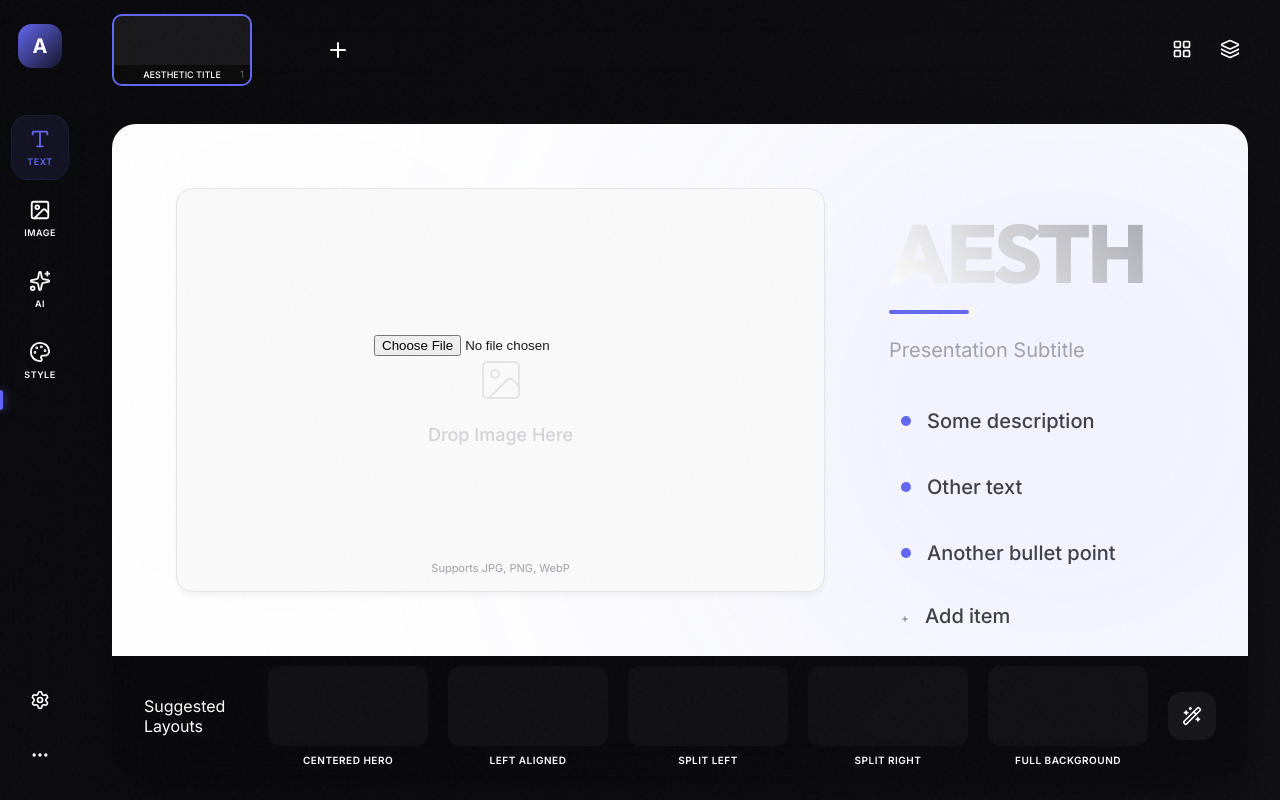
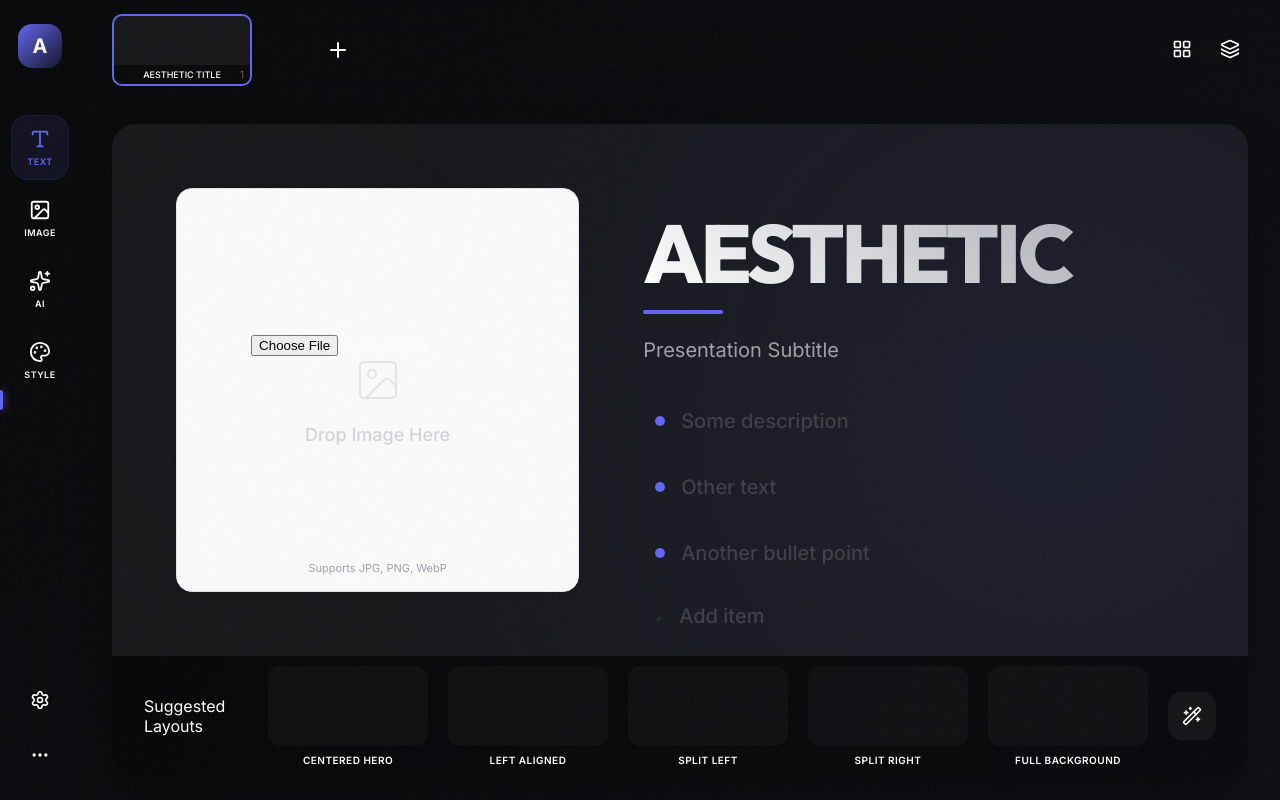
Before and after one commit to Coobyk/amposV1, a React (Vite) app: page / in a window 1280 px wide. Built offline with nearby package versions, Linux system fonts and the light colour scheme.

Commit message:
Fix critical CSS bugs: image sizing, dark mode text visibility

```diff
--- a/src/App.jsx
+++ b/src/App.jsx
@@ -38,11 +38,17 @@ function App() {
       root.style.setProperty('--bg-secondary', '#f4f4f5');
       root.style.setProperty('--text-primary', '#18181b');
       root.style.setProperty('--text-secondary', '#71717a');
+
+      root.style.setProperty('--bg-paper', '#ffffff');
+      root.style.setProperty('--text-paper', '#18181b');
     } else {
       root.style.setProperty('--bg-primary', '#09090b');
       root.style.setProperty('--bg-secondary', '#18181b');
       root.style.setProperty('--text-primary', '#ffffff');
       root.style.setProperty('--text-secondary', '#a1a1aa');
+
+      root.style.setProperty('--bg-paper', '#18181b'); // Dark paper for dark mode
+      root.style.setProperty('--text-paper', '#ffffff');
     }
 
     // Apply Accent
--- a/src/index.css
+++ b/src/index.css
@@ -361,12 +361,13 @@ button {
 /* ===== Slide Canvas ===== */
 .slide-canvas {
   flex: 1;
-  background: #ffffff;
-  color: #18181b;
+  background: var(--bg-paper);
+  color: var(--text-paper);
   display: flex;
   padding: 64px;
   position: relative;
   overflow: hidden;
+  transition: background 0.3s ease, color 0.3s ease;
 }
 
 .slide-canvas-gradient {
@@ -419,9 +420,11 @@ button {
 }
 
 .slide-image-area {
+  flex: 1;
+  /* Take simplified flex share */
   width: 100%;
-  height: 100%;
-  min-height: 400px;
+  height: auto;
+  min-height: 300px;
   background: #fafafa;
   border: 1px solid #e4e4e7;
   border-radius: 16px;
@@ -432,6 +435,15 @@ button {
   position: relative;
   box-shadow: 0 4px 6px -1px rgba(0, 0, 0, 0.05);
   overflow: hidden;
+}
+
+/* Specific override for split layouts to prevent full blockage */
+.slide-content.flex-row .slide-image-area,
+.slide-content.flex-row-reverse .slide-image-area {
+  flex: 0 0 40%;
+  /* Fixed 40% width in split view */
+  height: auto;
+  aspect-ratio: 3/4;
 }
 
 .slide-image-placeholder {
@@ -456,7 +468,7 @@ button {
 .slide-title {
   font-size: 64px;
   font-weight: 800;
-  color: var(--text-primary);
+  color: var(--text-paper);
   letter-spacing: -2px;
   line-height: 1.1;
   margin-bottom: 12px;
@@ -472,7 +484,7 @@ button {
   font-family: var(--font-heading);
   font-size: 64px;
   font-weight: 800;
-  color: var(--text-primary);
+  color: var(--text-paper);
   letter-spacing: -2px;
   line-height: 1.1;
   margin-bottom: 12px;
```
